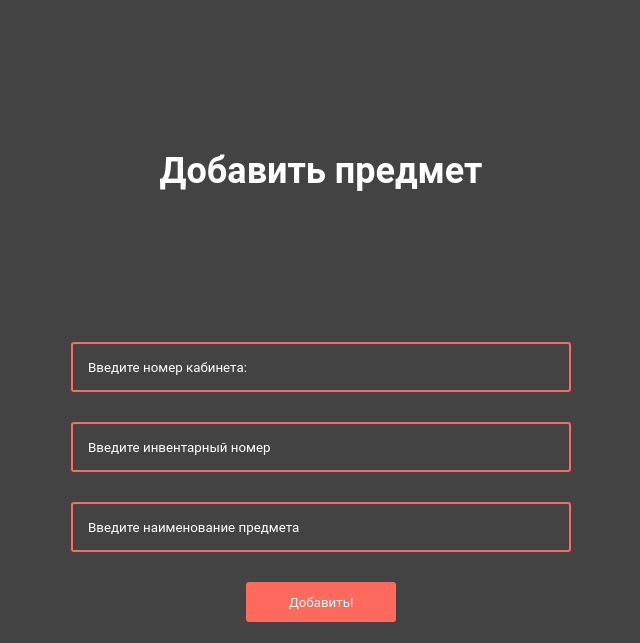
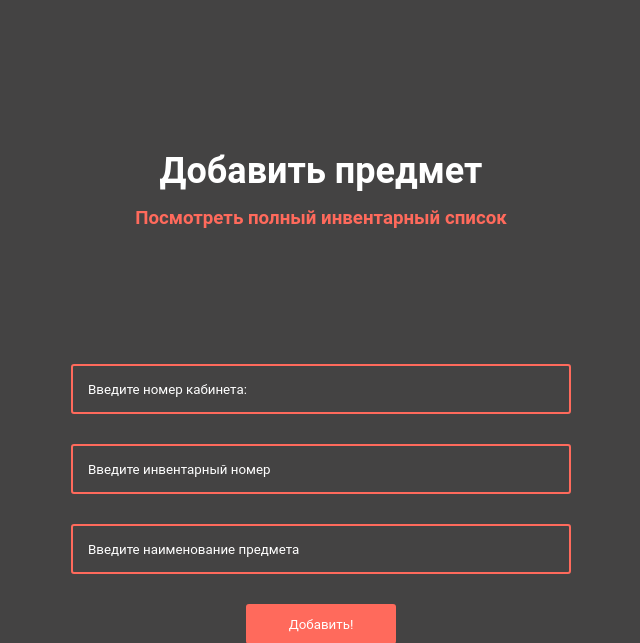
Before and after one commit to NikitaKolotushkin/Invertor, a Flask app: template app/templates/add_item.html in a window 1280 px wide. Shown: the top 643 px of the page, without its empty margins (319-959 px from the left). Run offline with Flask 2, Linux system fonts and the light colour scheme; the template is opened without the code that fills it, so the values that code supplies are empty.

```diff
--- a/app/static/css/add_item.css
+++ b/app/static/css/add_item.css
@@ -4,8 +4,17 @@ body {
 }
 
 h1 {
-    margin-bottom: 150px;
     font-size: 36px;
+    margin-bottom: 15px;
+}
+
+.subtitle {
+    margin-bottom: 135px;
+}
+
+.subtitle a {
+    text-decoration: none;
+    color: #ff6a5c;
 }
 
 .container {
--- a/app/templates/add_item.html
+++ b/app/templates/add_item.html
@@ -11,6 +11,7 @@
     <div class="container">
         <div class="wrapper">
             <h1>Добавить предмет</h1>
+            <h3 class="subtitle"><a href="/all_items" >Посмотреть полный инвентарный список</a></h3>
             <form action="/add_item" method="post">
                 <p><input class="wrapper__input" type="text" name="cabinet" placeholder="Введите номер кабинета:"></p>
                 <p><input class="wrapper__input" type="text" name="inv_no" placeholder="Введите инвентарный номер"></p>
```
